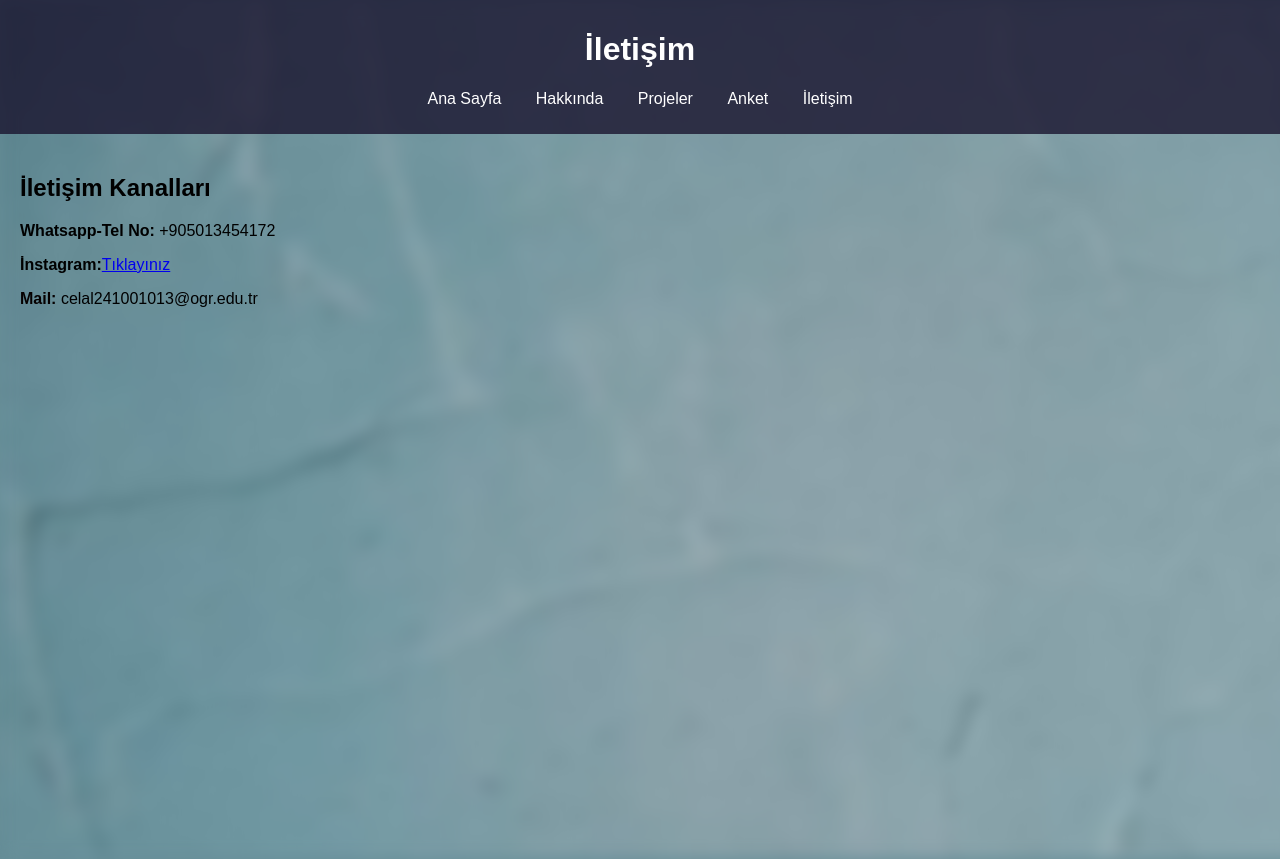
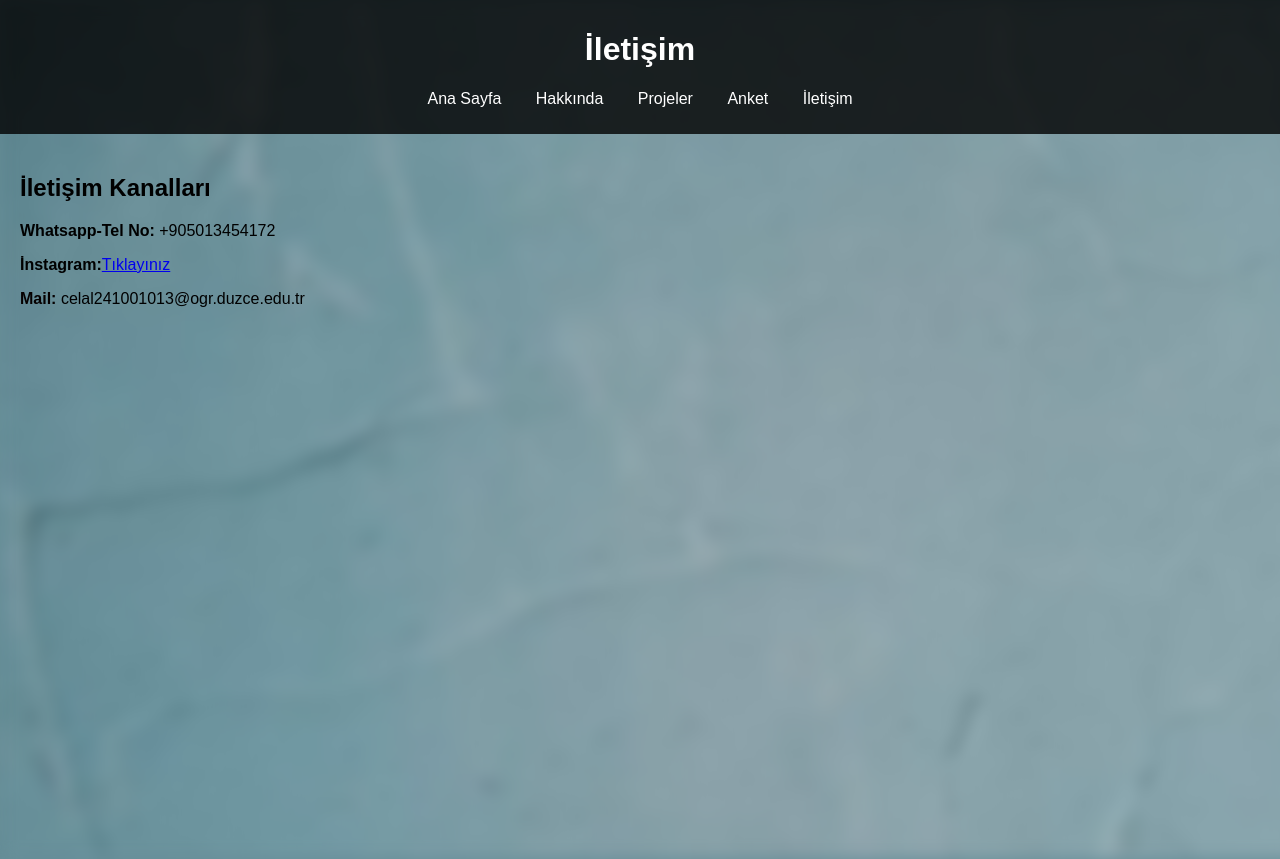
Before and after one commit to celalgundogdu1/241001013, a plain HTML site: page iletisim.html in a window 1280 px wide. Shown: the top 859 px of the page. Drawn offline with Linux system fonts and the light colour scheme.

Commit message:
Add files via upload

```diff
--- a/iletisim.html
+++ b/iletisim.html
@@ -24,4 +24,4 @@
         <b><h2>İletişim Kanalları</h2></b>
         <p><b>Whatsapp-Tel No:</b> +905013454172</p>
         <p><b>İnstagram:</b><a href="https://www.instagram.com/celallgundogdu/" target="_blank">Tıklayınız</a></p>
-        <p><span style="color:rgb(6, 0, 0) ; font-weight: bold;">Mail:</span> celal241001013@ogr.edu.tr</p>
+        <p><span style="color:rgb(6, 0, 0) ; font-weight: bold;">Mail:</span> celal241001013@ogr.duzce.edu.tr</p>
--- a/styless.css
+++ b/styless.css
@@ -19,7 +19,7 @@ body {
 }
 
 header {
-    background: rgba(25, 21, 47, 0.8);
+    background: rgba(0, 0, 0, 0.8);
     color: #fff;
     padding: 10px 0;
 }
```
